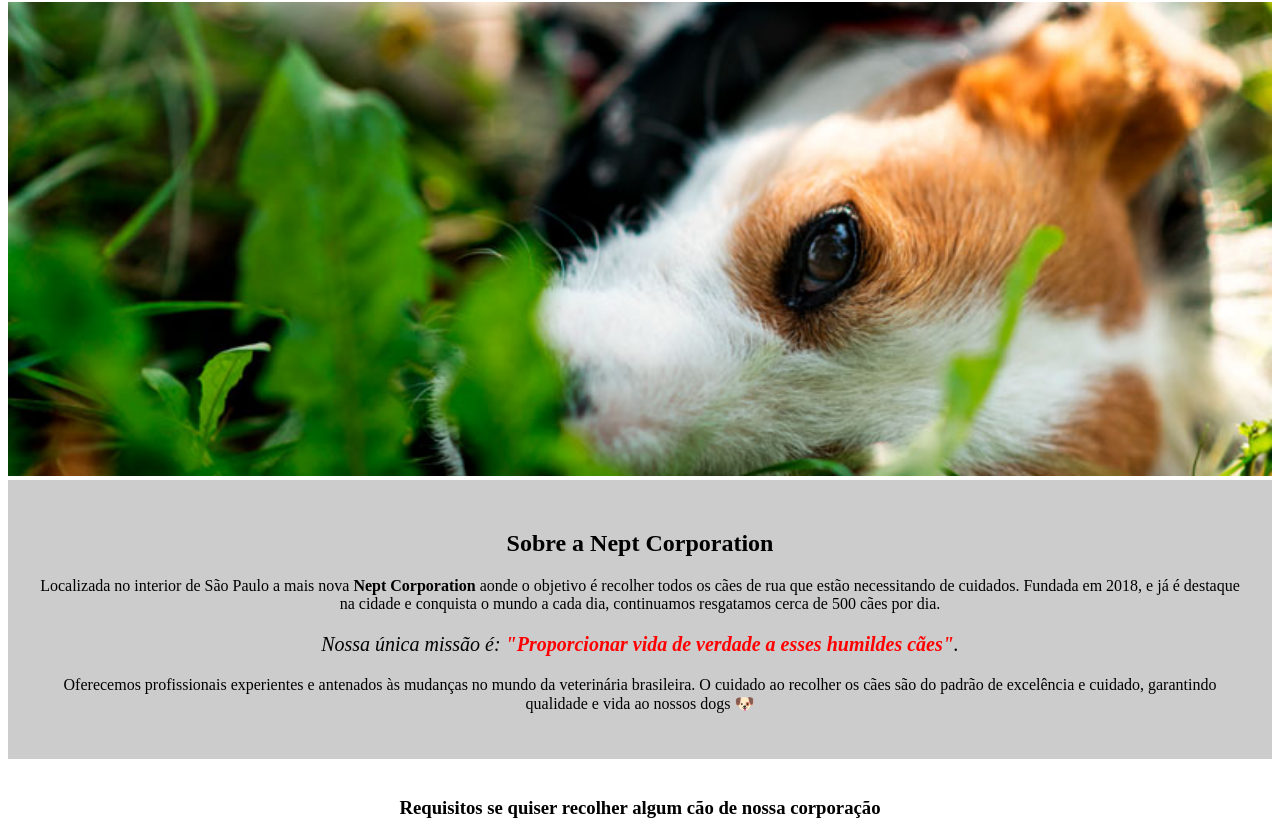
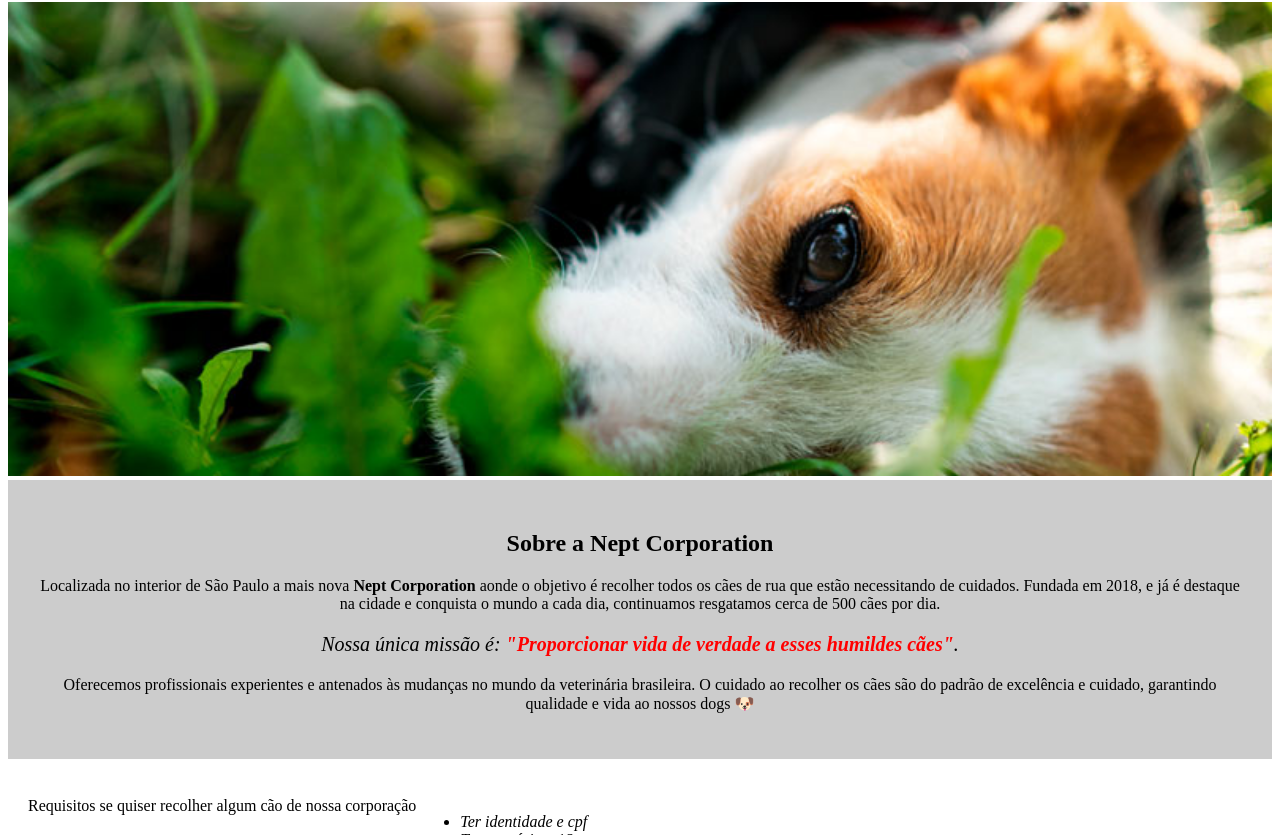
Before and after one commit to paulorocha007/Site, a plain HTML site: page index.html in a window 1280 px wide. Shown: the part 79-914 px from the top of the page. Drawn offline with Linux system fonts and the light colour scheme.

Commit message:
Update index.html

```diff
--- a/index.html
+++ b/index.html
@@ -22,7 +22,7 @@
 		</div>
 
 		<div class="beneficios">
-			<h3 class="titulo-centralizado">Requisitos se quiser recolher algum cão de nossa corporação</h3>
+			<h3></h3>Requisitos se quiser recolher algum cão de nossa corporação</h3>
 
 			<ul>
 				<li class="itens">Ter identidade e cpf</li>
```
